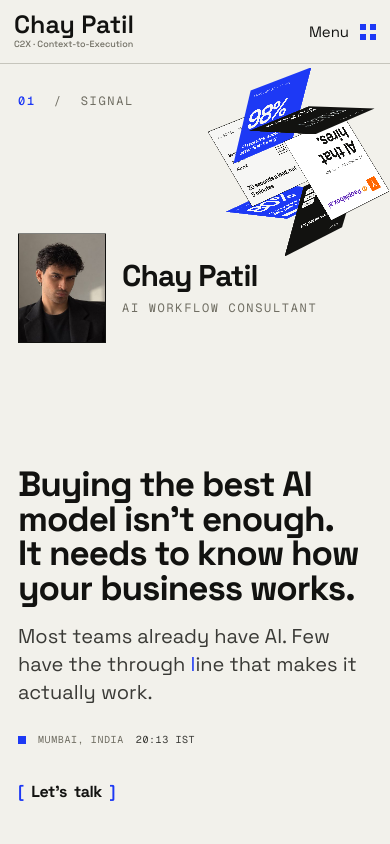
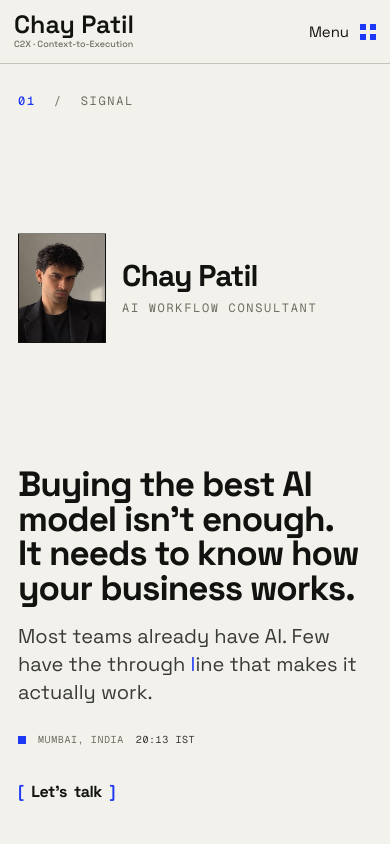
Before and after one commit to chaypatil/beingchay-portfolio, a website: page c2x/index.html in a window 390 px wide. Shown: the top 844 px of the page. Drawn offline with nearby package versions, Linux system fonts and the light colour scheme; animation ran at ten frames a second; files whose address does not match are found by name.

Commit message:
Portfolio: no work wheel on phones
Co-Authored-By: Claude Opus 5.5 <noreply@anthropic.com>

```diff
--- a/c2x/motion.css
+++ b/c2x/motion.css
@@ -212,13 +212,8 @@
   .practice-map { min-height: 0; gap: 22px; margin-top: 56px; }
   .practice-map p { transform: none; }
 
-  .ring-stage {
-    top: calc(var(--header-h) + 4px);
-    right: -6px;
-    width: 196px;
-    translate: none;
-    scale: none;
-  }
+  /* no wheel on phones: too small to read there, and it crowded the name */
+  .ring-stage { display: none; }
 }
 
 @media (hover: none) {
```
